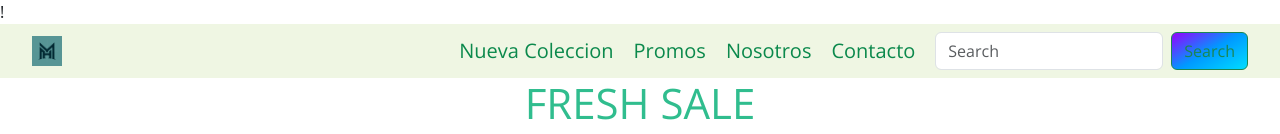
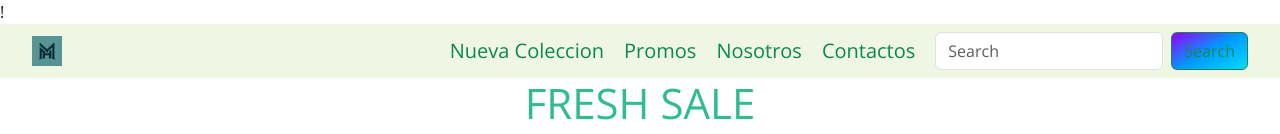
Before and after one commit to Santi-Caeta/Repo1, a plain HTML site: page pages/promos.html in a window 1280 px wide. Shown: the top 134 px of the page. Drawn offline with nearby package versions, Linux system fonts and the light colour scheme; files whose address does not match are found by name.

Commit message:
modificacion de ortografia

```diff
--- a/pages/promos.html
+++ b/pages/promos.html
@@ -32,7 +32,7 @@
                 </li>
                 <li><a href="../pages/nosotros.html"> Nosotros</a>
                 </li>
-                <li><a href="../pages/contacto.html"> Contacto</a>
+                <li><a href="../pages/contacto.html"> Contactos</a>
                 </li>
               </ul>
               <!-- Starts Formualario -->
```
